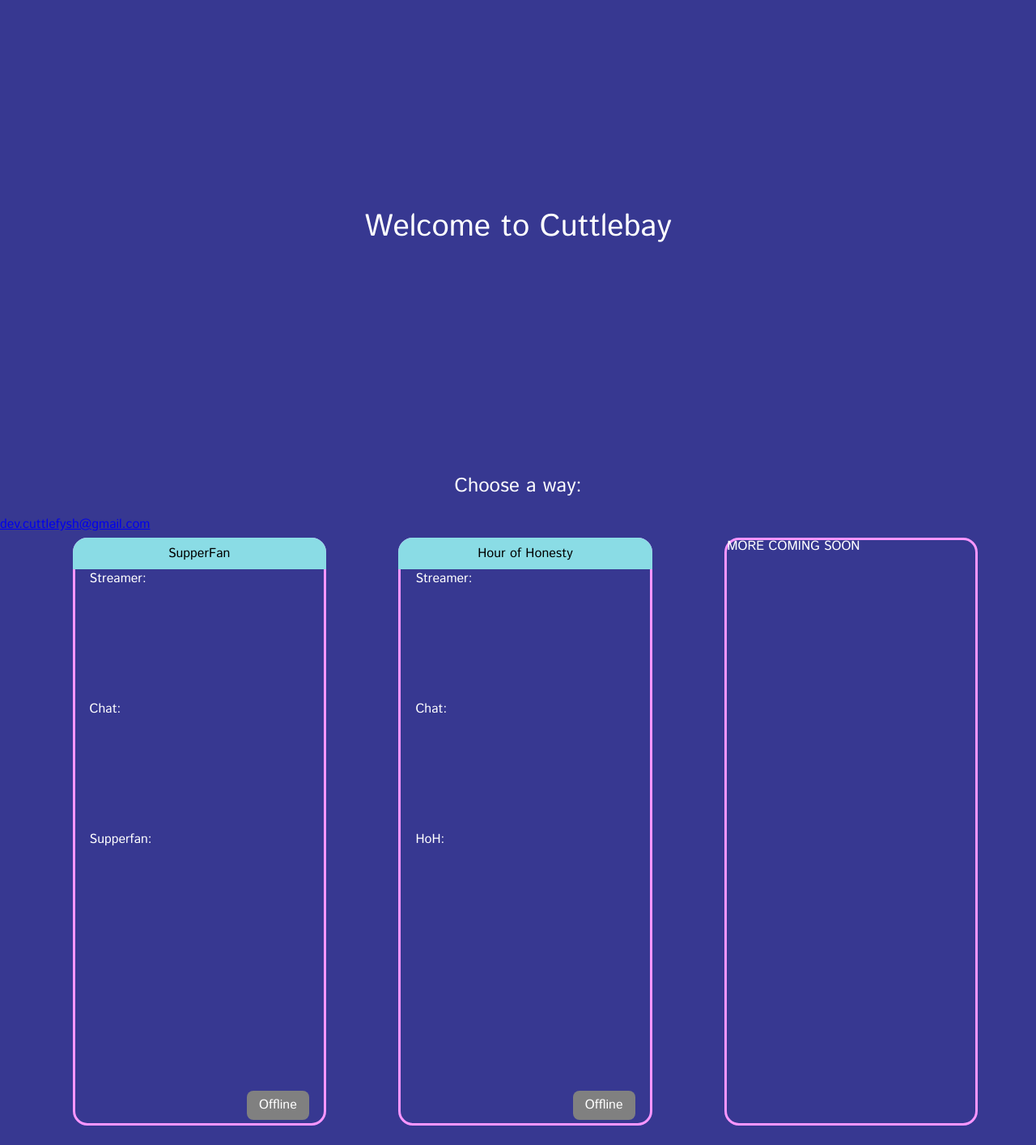
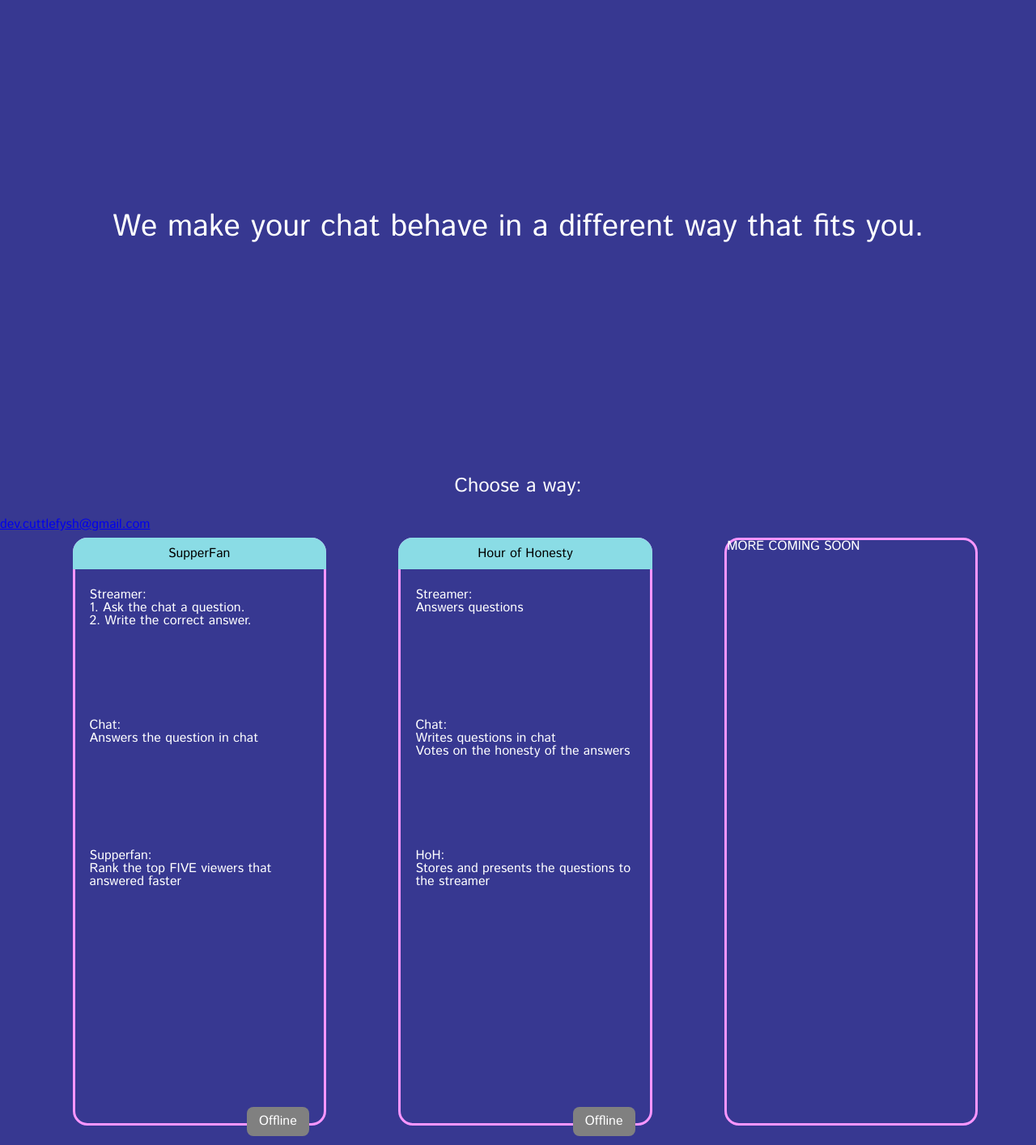
Before and after one commit to CuttleFysh/cuttlet, a Django app: page / in a window 1280 px wide. Shown: the part 48-1462 px from the top of the page at 81% size. Run offline with Django 3.2, Linux system fonts and the light colour scheme; the visitor is signed in with stand-in values (Sample User, id 1); some libraries are stand-ins or nearby versions.

Commit message:
home style update

```diff
--- a/cuttlet_home/templates/cuttlet_home/home.html
+++ b/cuttlet_home/templates/cuttlet_home/home.html
@@ -8,28 +8,38 @@
 {% block content %}
     {% csrf_token %}
     <div id="explanation">
-        Welcome to Cuttlebay
+        <span>We make your chat behave in a different way that fits you.</span>
     </div>
     <div id="title_choose">Choose a way:</div>
     <div id="container_all_ways">
         <div id="supperfan_container" class="container_way">
             <div class="title_way">SupperFan</div>
+            <div class="explanation_way container_concern">
+                <span>Make your chat more about you!</span>
+            </div>
             <div class="concern_streamer container_concern">
                 <div class="title_concern">Streamer:</div>
                 <div class="content_concern">
-
+                    <div>
+                        1. Ask the chat a question.<br>
+                        2. Write the correct answer.
+                    </div>
                 </div>
             </div>
             <div class="concern_chat container_concern">
                 <div class="title_concern">Chat:</div>
                 <div class="content_concern">
-
+                    <div>
+                        Answers the question in chat
+                    </div>
                 </div>
             </div>
             <div class="concern_way container_concern">
                 <div class="title_concern">Supperfan:</div>
                 <div class="content_concern">
-
+                    <div>
+                        Rank the top FIVE viewers that answered faster
+                    </div>
                 </div>
             </div>
             <div class="button_start button_trigger_way" onclick="startWay('supperfan')">Start</div>
@@ -37,22 +47,28 @@
         </div><!--
         --><div id="hoh_container" class="container_way">
             <div class="title_way">Hour of Honesty</div>
+            <div class="explanation_way container_concern">
+                <span>Make your chat like a questionary!</span>
+            </div>
             <div class="concern_streamer container_concern">
                 <div class="title_concern">Streamer:</div>
                 <div class="content_concern">
-
+                    <div>Answers questions</div>
                 </div>
             </div>
             <div class="concern_chat container_concern">
                 <div class="title_concern">Chat:</div>
                 <div class="content_concern">
-
+                    <div>
+                        Writes questions in chat<br>
+                        Votes on the honesty of the answers
+                    </div>
                 </div>
             </div>
             <div class="concern_way container_concern">
                 <div class="title_concern">HoH:</div>
                 <div class="content_concern">
-
+                    <div>Stores and presents the questions to the streamer</div>
                 </div>
             </div>
             <div class="button_start button_trigger_way" onclick="startWay('hoh')">Start</div>
@@ -64,7 +80,7 @@
     </div>
     <div id="footer">
         <div id="footer_logo"></div>
-        <div id="footer_contact">
+        <div id="footer_links">
             <a href="mailto:dev.cuttlefysh@gmail.com?Subject=Cuttlebay" target="_top">dev.cuttlefysh@gmail.com</a>
         </div>
     </div>
--- a/hoh/templates/hoh/hoh.html
+++ b/hoh/templates/hoh/hoh.html
@@ -28,7 +28,7 @@
         <div id="label_num_questions" class="label_vote">Answered:</div>
         <div id="label_percent" class="label_vote">Honesty at:</div>
         <div id="explanation_vote">
-            Chat, am I being honest?
+            Chat, am I being honest?<br>
             VOTE: ?yes or ?no
         </div>
     </div>
```
Also changed, not shown: cuttlet_home/static/css/home.css (+26 -6 lines).
